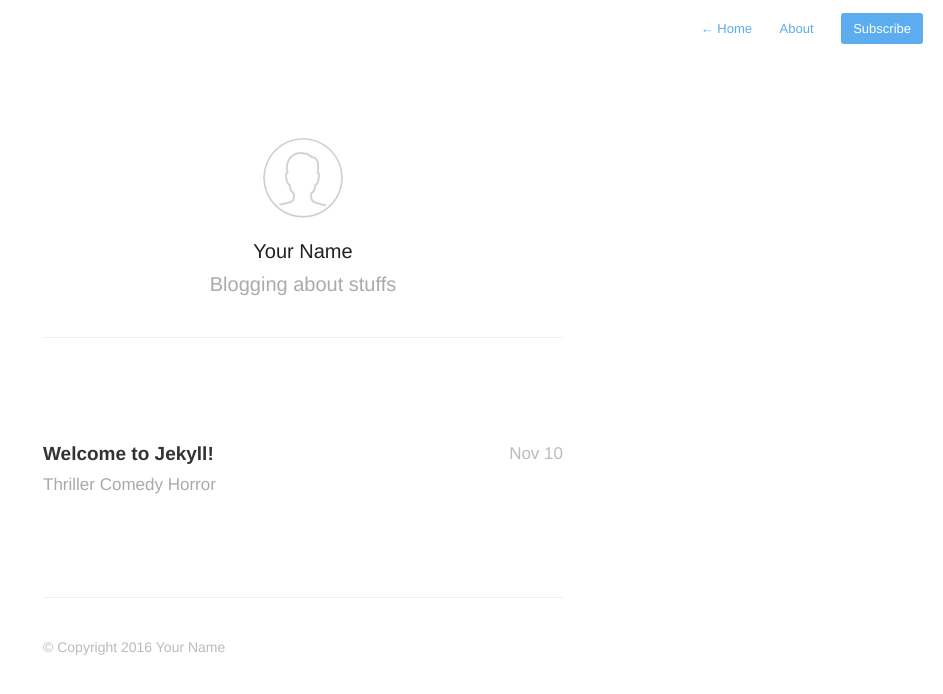
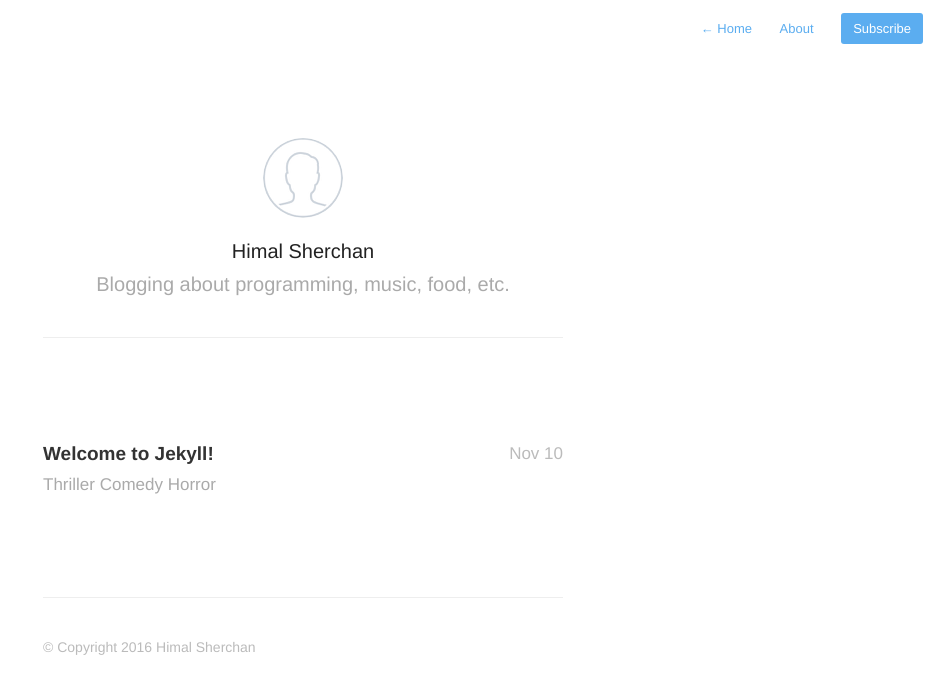
Before and after one commit to hshercha/hshercha.github.io, a Jekyll site: the page built from index.html, in a window 1280 px wide. Shown: the top 694 px of the page, without its empty margins (337-1280 px from the left). Built offline with Jekyll 4.4.1, drawn with Linux system fonts in a browser that asks for light colours; nearby versions of some CDN libraries; Markdown is read by kramdown in place of the engine named in the settings; the list of posts is cut into pages by our own code.

Commit message:
Modified highlighter

```diff
--- a/_config.yml
+++ b/_config.yml
@@ -1,23 +1,22 @@
-name: Your New Jekyll Site
-description: Blogging about stuffs
+name: Himal Sherchan
+description: Blogging about programming, music, food, etc.
 meta_description: "Your New Jekyll Site, Blogging about stuffs"
 
 aboutPage: true
 
 markdown: redcarpet
-highlighter: pygments
+highlighter: rogue
 
 paginate: 20
 baseurl: /
-domain_name: 'http://yourblog-domain.com'
+domain_name: 'hshercha.github.io'
 google_analytics: 'UA-XXXXXXXX-X'
 disqus: false
 disqus_shortname: 'your-disqus-shortname'
 
 # Details for the RSS feed generator
-url:            'http://your-blog-url.example.com'
-author:         'Your Name'
-authorTwitter:  'YourTwitterUsername'
+url:            'hshercha.github.io'
+author:         'Himal Sherchan'
 
 permalink:       /:year/:title/
 
```
